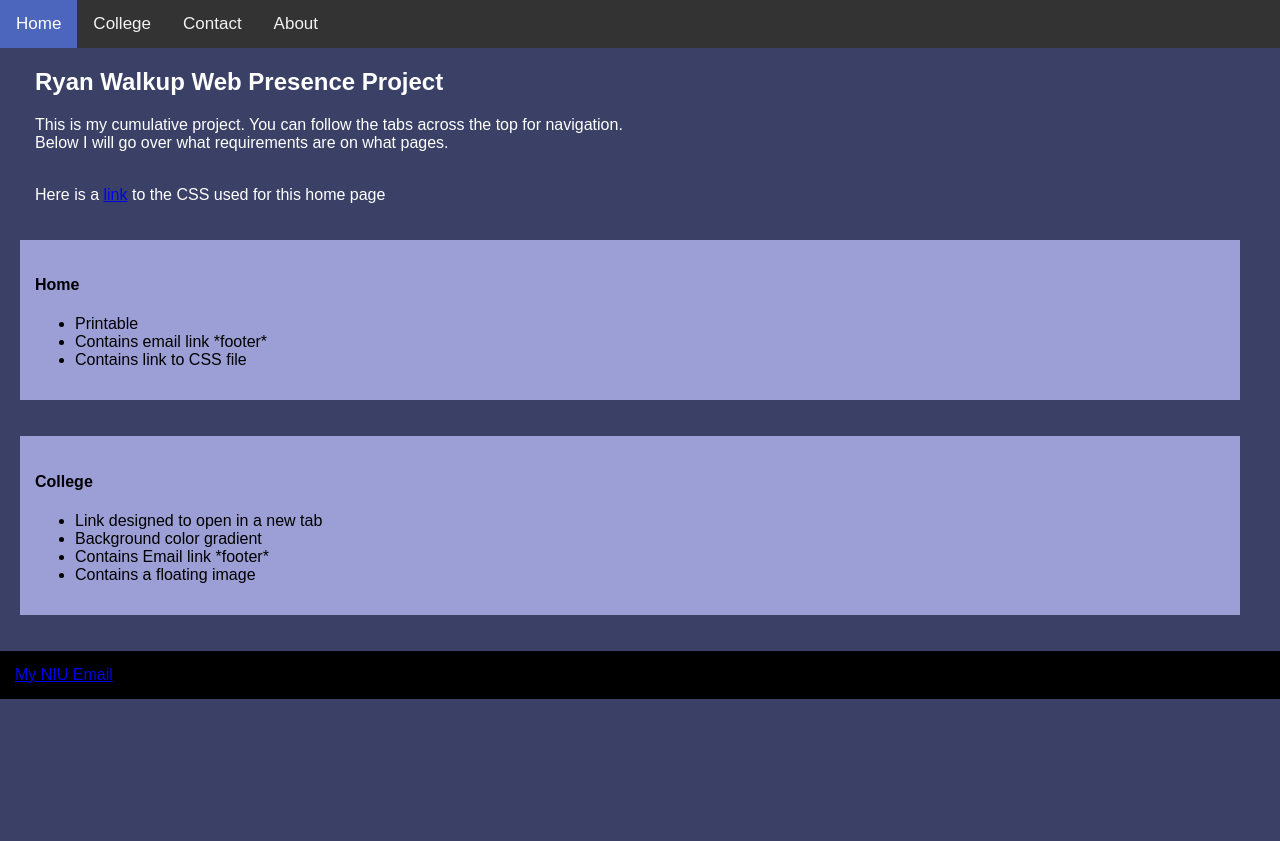
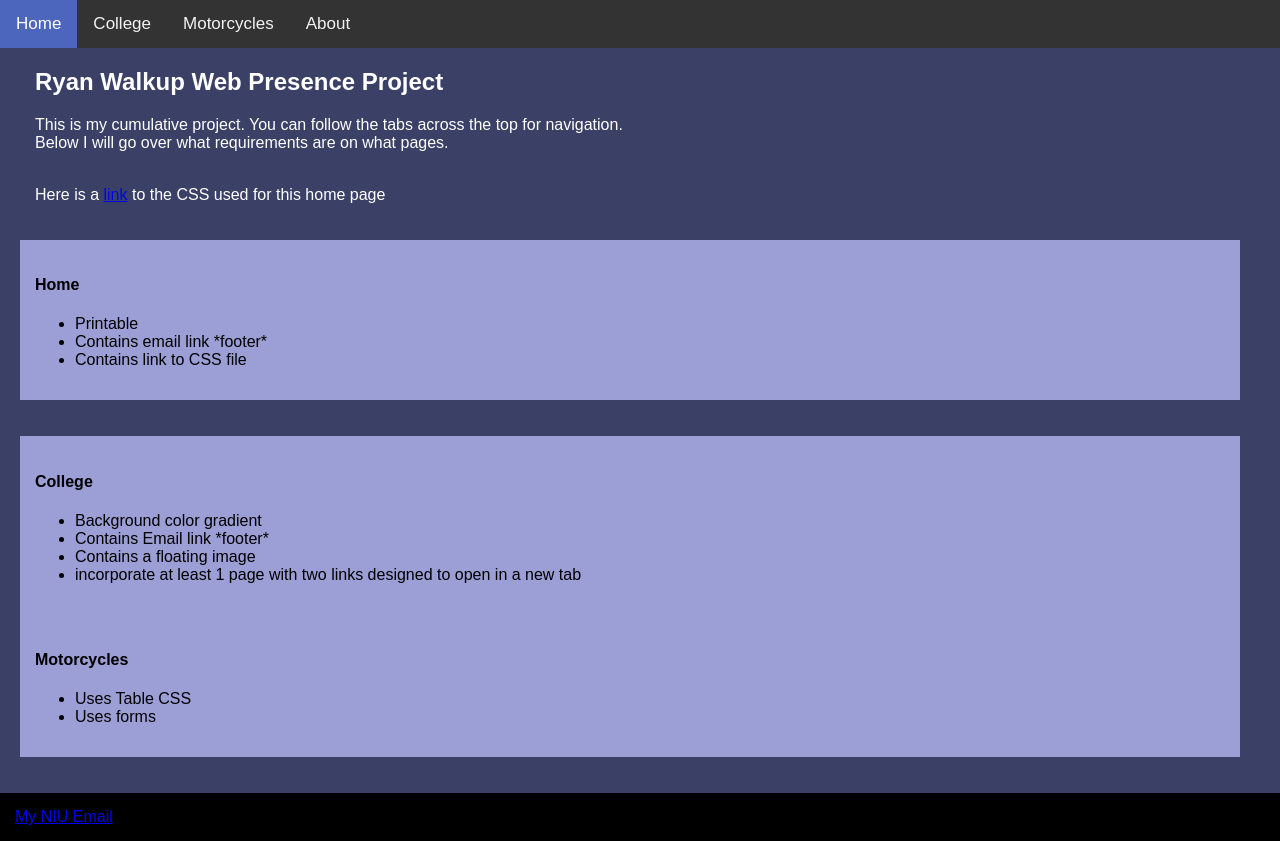
Before and after one commit to z1761348/Project475, a plain HTML site: page index.html in a window 1280 px wide. Before the commit the page ends 800 px from the top, so only its background shows below. Drawn offline with Linux system fonts and the light colour scheme.

Commit message:
Update index.html

```diff
--- a/index.html
+++ b/index.html
@@ -8,7 +8,7 @@
   </head>
   <body>
     <div class="topnav"> <a class="active" href="#home">Home</a> <a href="College.html">College</a>
-      <a href="#contact">Contact</a> <a href="#about">About</a> </div>
+      <a href="motorcycle.html">Motorcycles</a> <a href="#about">About</a> </div>
     <div style="padding-left:35px; color:white ">
       <h2>Ryan Walkup Web Presence Project</h2>
       <p>This is my cumulative project. You can follow the tabs across the top
@@ -32,10 +32,17 @@
     <div class="at">
       <h4>College</h4>
       <ul>
-        <li>Link designed to open in a new tab</li>
         <li>Background color gradient</li>
         <li>Contains Email link *footer*</li>
         <li>Contains a floating image</li>
+        <li>incorporate at least 1 page with two links designed to open in a new tab</li>
+      </ul>
+    </div>
+    <div class="at">
+      <h4>Motorcycles</h4>
+      <ul>
+        <li>Uses Table CSS</li>
+        <li>Uses forms</li>
       </ul>
     </div>
     <br>
```
